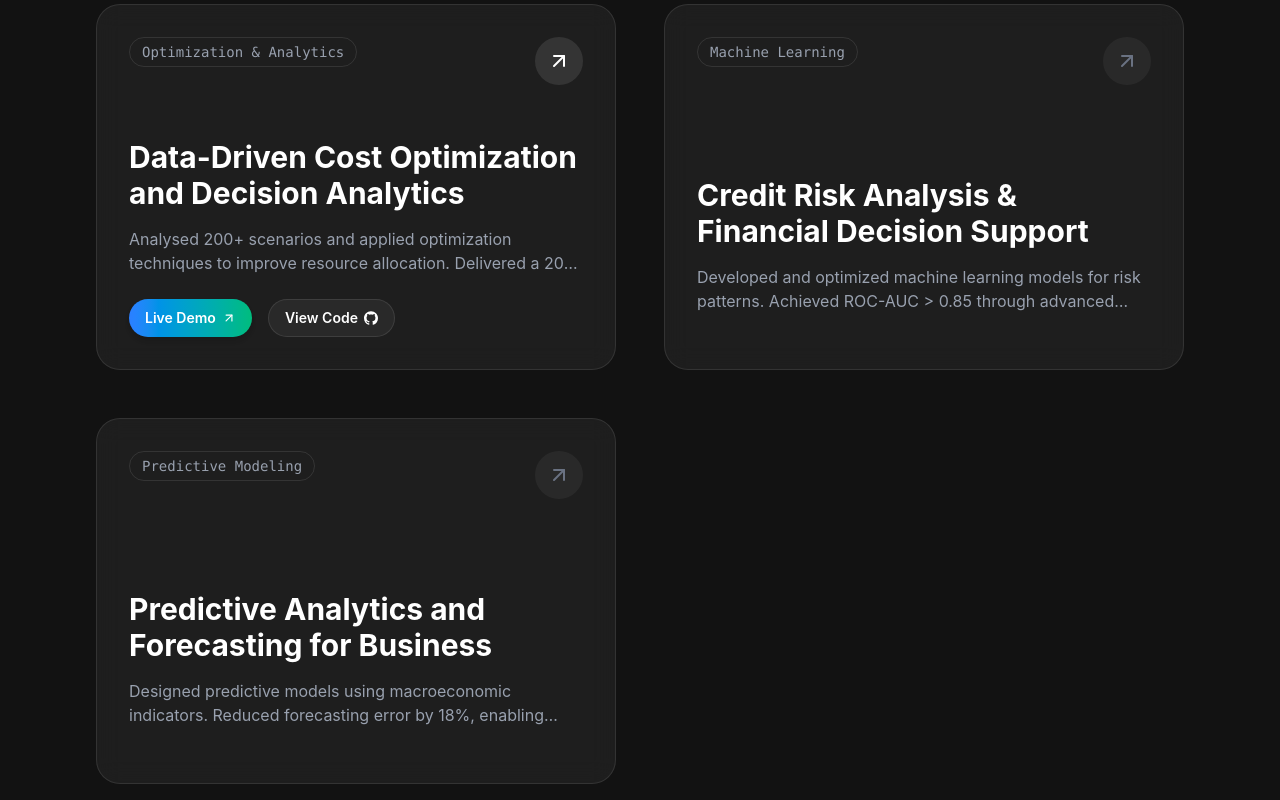
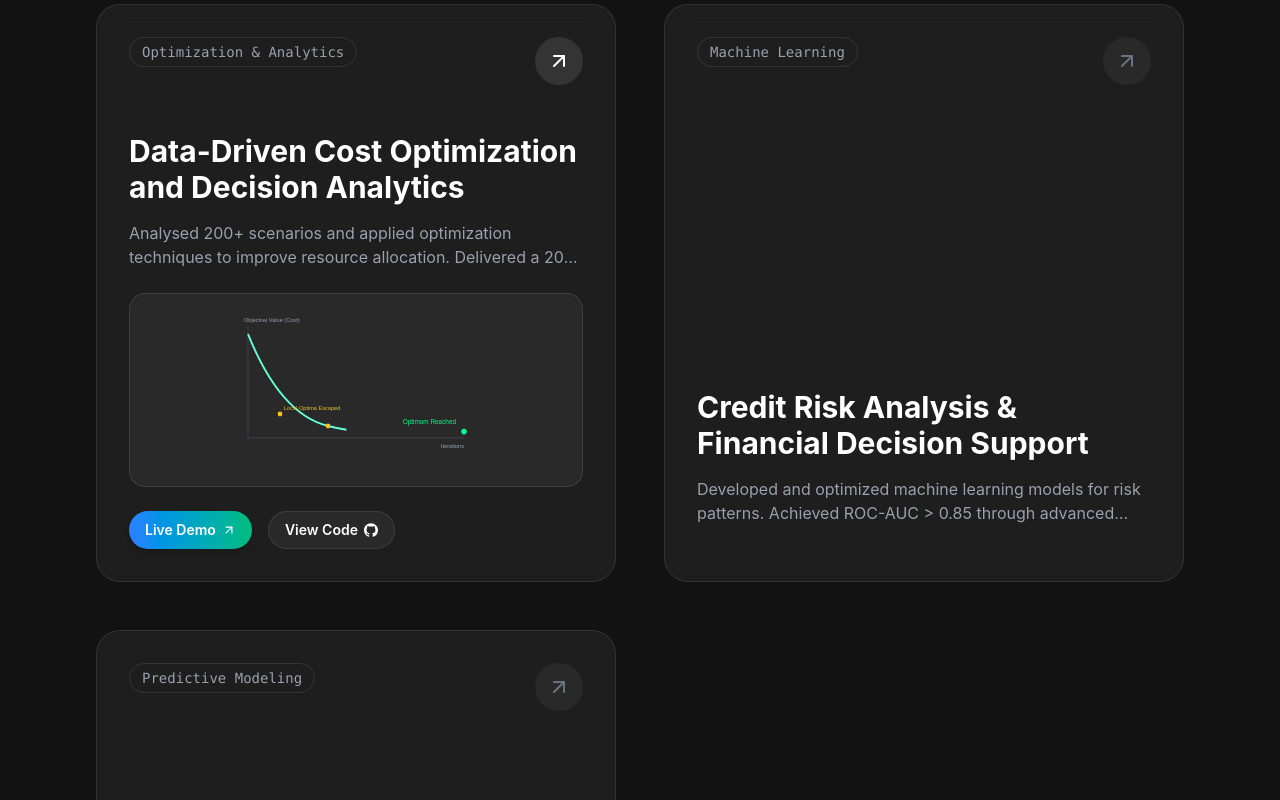
Before and after one commit to Utsav-Thakur/portfolio-web, a Next.js app: page / in a window 1280 px wide. Shown: the part 5100-5900 px from the top of the page. Built offline with nearby package versions, Linux system fonts and the light colour scheme.

Commit message:
Install animated feature convergence graph inside project card

```diff
--- a/src/components/Projects.tsx
+++ b/src/components/Projects.tsx
@@ -9,7 +9,8 @@ const projects = [
     category: 'Optimization & Analytics',
     description: 'Analysed 200+ scenarios and applied optimization techniques to improve resource allocation. Delivered a 20% performance improvement through data-driven models using Python.',
     demoLink: '/tsp/index.html',
-    codeLink: 'https://github.com/Utsav-Thakur/TSP'
+    codeLink: 'https://github.com/Utsav-Thakur/TSP',
+    showGraph: true
   },
   {
     title: 'Credit Risk Analysis & Financial Decision Support',
@@ -87,6 +88,48 @@ export default function Projects() {
                     {project.description}
                   </p>
 
+                  {/* Render Visual Graph if showGraph is true */}
+                  {project.showGraph && (
+                    <div className="my-6 p-4 rounded-2xl bg-white/5 border border-white/10 overflow-hidden relative">
+                      <svg className="w-full h-auto max-h-[160px]" viewBox="0 0 350 200" xmlns="http://www.w3.org/2000/svg">
+                        {/* Graph Axis lines */}
+                        <line x1="40" y1="20" x2="40" y2="160" stroke="#64748b" strokeWidth="1" strokeOpacity="0.4"></line>
+                        <line x1="40" y1="160" x2="310" y2="160" stroke="#64748b" strokeWidth="1" strokeOpacity="0.4"></line>
+
+                        {/* Convergence Curve path */}
+                        <path
+                          d="M 40,30 Q 80,130 140,145 T 310,152"
+                          fill="none"
+                          stroke="#64ffda"
+                          strokeWidth="2.5"
+                          strokeDasharray="400"
+                          strokeDashoffset="400"
+                          style={{
+                            animation: 'drawCurve 3s ease-out forwards infinite'
+                          }}
+                        />
+
+                        {/* Local Optima Points */}
+                        <circle cx="80" cy="130" r="3" fill="#fbbf24"></circle>
+                        <circle cx="140" cy="145" r="3" fill="#fbbf24"></circle>
+                        <circle cx="310" cy="152" r="3.5" fill="#00ff88"></circle>
+
+                        {/* Labels */}
+                        <text x="300" y="142" fill="#00ff88" fontFamily="sans-serif" fontSize="8" textAnchor="end" fontWeight="500">Optimum Reached</text>
+                        <text x="85" y="125" fill="#fbbf24" fontFamily="sans-serif" fontSize="7">Local Optima Escaped</text>
+
+                        <text x="35" y="15" fill="#94a3b8" fontFamily="sans-serif" fontSize="7" textAnchor="start">Objective Value (Cost)</text>
+                        <text x="310" y="172" fill="#94a3b8" fontFamily="sans-serif" fontSize="7" textAnchor="end">Iterations</text>
+                      </svg>
+                      <style dangerouslySetInnerHTML={{__html: `
+                        @keyframes drawCurve {
+                          from { stroke-dashoffset: 400; }
+                          to { stroke-dashoffset: 0; }
+                        }
+                      `}} />
+                    </div>
+                  )}
+
                   {/* Action Buttons */}
                   <div className="flex gap-4 mt-6 relative z-20">
                     {project.demoLink && project.demoLink !== '#' && (
```
